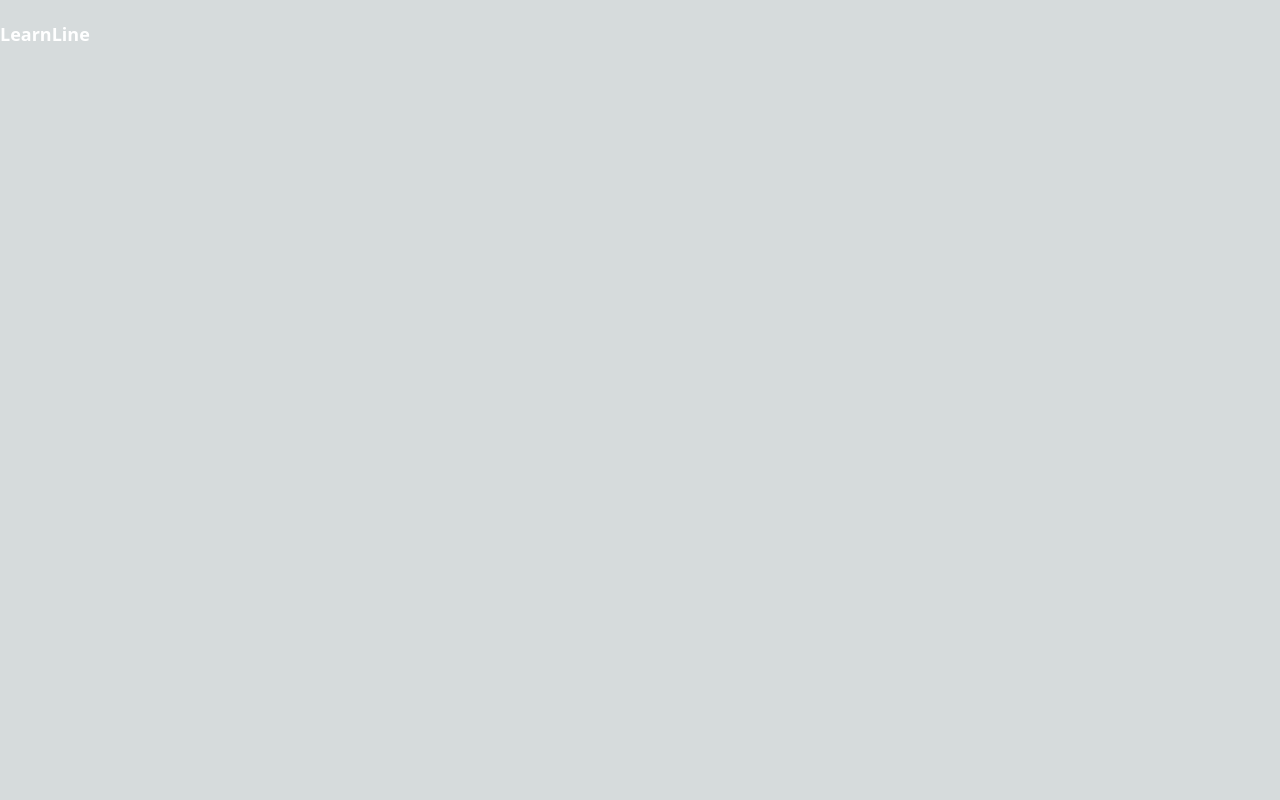
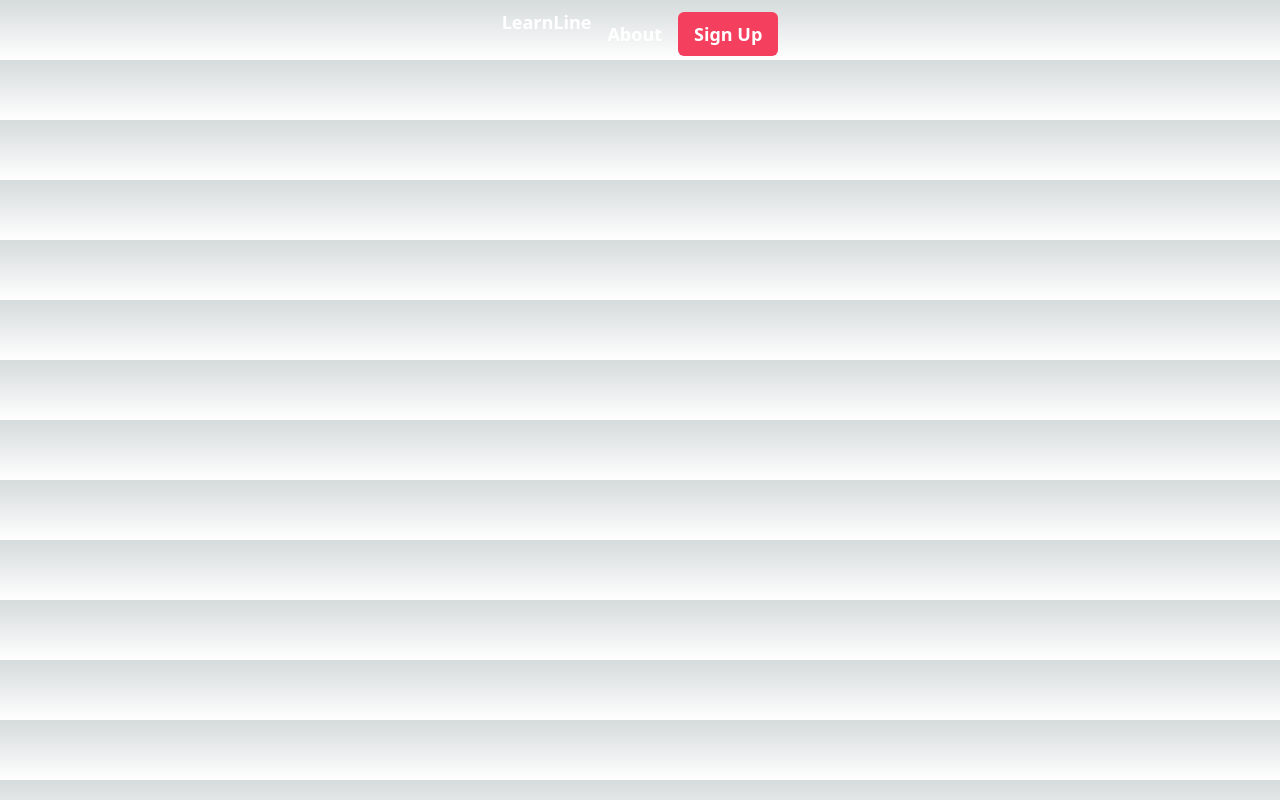
Before and after one commit to gutsyguy/learn-line, a Next.js app: page / in a window 1280 px wide. Built offline with nearby package versions, Linux system fonts and the light colour scheme.

Commit message:
ui update

```diff
--- /dev/null
+++ b/components/About.tsx
@@ -0,0 +1 @@
+import React from 'react'
--- a/components/Navbar.tsx
+++ b/components/Navbar.tsx
@@ -2,21 +2,23 @@
 import Link from "next/link"
 
 const Navbar = () => {
-return(
-<div className="flex fixed flex-row space-x-4 mt-2 mb-2 top-0 font-semibold text-lg py-3 justify-center h-screen" >
-     <div className="text-white absolute left-0">
+    return (
+        <div className="flex justify-center mt-2 top-0 w-full">
+          <div className="flex relative flex-row space-x-4 font-semibold text-lg">
+            <div className="text-white">
               <Link href="/">LearnLine</Link>
             </div>
-    <div className="absolute right-0 ">
+            <div className="flex flex-row items-center space-x-4">
               <div className="text-white">
                 <Link href="/">About</Link>
               </div>
-        <div className=" bg-rose-500 text-white px-4 py-2 my-1 rounded-md">
+              <div className="bg-rose-500 text-white px-4 py-2 my-1 rounded-md">
                 <Link href="/">Sign Up</Link>
               </div>
             </div>
           </div>
- )
-}
+        </div>
+      );
+    };
 
 export default Navbar
```
Also changed, not shown: components/Footer.tsx (added). Lines whose indentation alone changed are shown as unchanged.
